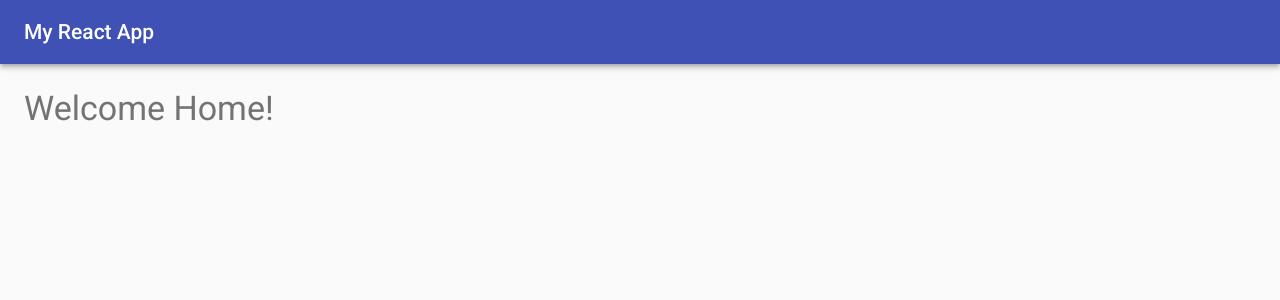
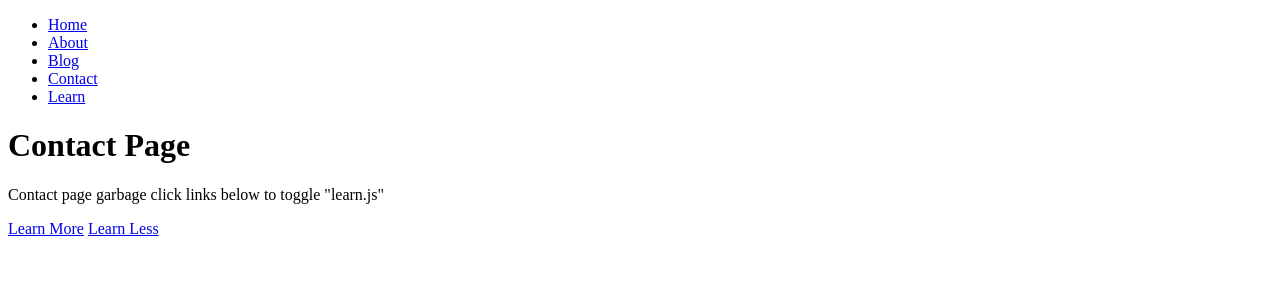
Before and after one commit to Mosjoandy/reactprac, a React (Create React App) app: page /contact in a window 1280 px wide. Shown: the top 300 px of the page. Built offline with nearby package versions, Linux system fonts and the light colour scheme.

Commit message:
react router dom practice

```diff
--- a/package.json
+++ b/package.json
@@ -6,6 +6,7 @@
     "@material-ui/core": "^3.0.3",
     "react": "^16.5.0",
     "react-dom": "^16.5.0",
+    "react-router-dom": "^4.3.1",
     "react-scripts": "1.1.5"
   },
   "scripts": {
--- a/src/App.js
+++ b/src/App.js
@@ -1,26 +1,21 @@
-import React, { Fragment } from 'react';
-import { CssBaseline, withStyles } from '@material-ui/core';
+import React from "react";
+import { BrowserRouter as Router, Route } from "react-router-dom";
+import NavTabs from "./components/NavTabs";
+import Home from "./components/pages/Home";
+import About from "./components/pages/About";
+import Blog from "./components/pages/Blog";
+import Contact from "./components/pages/Contact";
 
-import AppHeader from './components/AppHeader';
-import Home from './pages/Home';
-
-const styles = theme => ({
-  main: {
-    padding: 3 * theme.spacing.unit,
-    [theme.breakpoints.down('xs')]: {
-      padding: 2 * theme.spacing.unit,
-    },
-  },
-});
-
-const App = ({ classes }) => (
-  <Fragment>
-    <CssBaseline />
-    <AppHeader />
-    <main className={classes.main}>
-      <Home />
-    </main>
-  </Fragment>
+const App = () => (
+  <Router>
+    <div>
+      <NavTabs />
+      <Route exact path="/" component={Home} />
+      <Route exact path="/about" component={About} />
+      <Route exact path="/blog" component={Blog} />
+      <Route path="/contact" component={Contact} />
+    </div>
+  </Router>
 );
 
-export default withStyles(styles)(App);
+export default App;
--- a/src/components/AppHeader.js
+++ /dev/null
@@ -1,14 +0,0 @@
-import React from 'react';
-import { AppBar, Toolbar, Typography } from '@material-ui/core';
-
-const AppHeader = () => (
-  <AppBar position="static">
-    <Toolbar>
-      <Typography variant="title" color="inherit">
-        My React App
-      </Typography>
-    </Toolbar>
-  </AppBar>
-);
-
-export default AppHeader;
--- /dev/null
+++ b/src/components/NavTabs.js
@@ -0,0 +1,59 @@
+import React from "react";
+import { Link } from "react-router-dom";
+
+const NavTabs = () => (
+  <ul className="nav nav-tabs">
+    <li className="nav-item">
+      <Link
+        to="/"
+        className={
+          window.location.pathname === "/" ? "nav-link active" : "nav-link"
+        }
+      >
+        Home
+      </Link>
+    </li>
+    <li className="nav-item">
+      <Link
+        to="/about"
+        className={
+          window.location.pathname === "/about" ? "nav-link active" : "nav-link"
+        }
+      >
+        About
+      </Link>
+    </li>
+    <li className="nav-item">
+      <Link
+        to="/blog"
+        className={
+          window.location.pathname === "/blog" ? "nav-link active" : "nav-link"
+        }
+      >
+        Blog
+      </Link>
+    </li>
+    <li className="nav-item">
+      <Link
+        to="/contact"
+        className={
+          window.location.pathname === "/contact" ? "nav-link active" : "nav-link"
+        }
+      >
+        Contact
+      </Link>
+    </li>
+    <li className="nav-item">
+      <Link
+        to="/contact/learn"
+        className={
+          window.location.pathname === "/contact/learn" ? "nav-link active" : "nav-link"
+        }
+      >
+        Learn
+      </Link>
+    </li>
+  </ul>
+);
+
+export default NavTabs;
--- /dev/null
+++ b/src/components/pages/About.js
@@ -0,0 +1,12 @@
+import React from "react";
+
+const About = () => (
+  <div>
+    <h1>About Page</h1>
+    <p>
+      About garbage
+    </p>
+  </div>
+);
+
+export default About;
--- /dev/null
+++ b/src/components/pages/Blog.js
@@ -0,0 +1,12 @@
+import React from "react";
+
+const Blog = () => (
+  <div>
+    <h1>Blog Page</h1>
+    <p>
+      Blog Garbage
+    </p>
+  </div>
+);
+
+export default Blog;
--- /dev/null
+++ b/src/components/pages/Contact.js
@@ -0,0 +1,21 @@
+import React from "react";
+import { Link, Route } from "react-router-dom";
+import Learn from "./Learn";
+
+const Contact = props => (
+  <div>
+    <h1>Contact Page</h1>
+    <p>
+    Contact page garbage click links below to toggle "learn.js"
+    </p>
+    <Link to={`${props.match.url}/learn`} role="button" className="btn btn-link">
+      Learn More
+    </Link>{" "}
+    <Link to="/contact" role="button" className="btn btn-link">
+      Learn Less
+    </Link>
+    <Route exact path={`${props.match.url}/learn`} component={Learn} />
+  </div>
+);
+
+export default Contact;
--- /dev/null
+++ b/src/components/pages/Home.js
@@ -0,0 +1,12 @@
+import React from "react";
+
+const Home = () => (
+  <div>
+    <h1>Home Page</h1>
+    <p>
+   Home page garbage
+    </p>
+  </div>
+);
+
+export default Home;
--- /dev/null
+++ b/src/components/pages/Learn.js
@@ -0,0 +1,12 @@
+import React from "react";
+
+const Learn = () => (
+  <div>
+    <h1 className="text-center">hello</h1>
+    <p>
+     Get learned
+    </p>
+  </div>
+);
+
+export default Learn;
--- a/src/index.js
+++ b/src/index.js
@@ -1,9 +1,5 @@
-import React from 'react';
-import ReactDOM from 'react-dom';
-import App from './App';
-import registerServiceWorker from './registerServiceWorker';
+import React from "react";
+import ReactDOM from "react-dom";
+import App from "./App";
 
-ReactDOM.render(<App />, document.getElementById('root'));
-registerServiceWorker();
-
-if (module.hot) module.hot.accept();
+ReactDOM.render(<App />, document.getElementById("root"));
--- a/src/pages/Home.js
+++ /dev/null
@@ -1,8 +0,0 @@
-import React from 'react';
-import { Typography } from '@material-ui/core';
-
-export default () => (
-    <Typography variant="display1">
-        Welcome Home!
-    </Typography>
-);
--- a/src/registerServiceWorker.js
+++ /dev/null
@@ -1,117 +0,0 @@
-// In production, we register a service worker to serve assets from local cache.
-
-// This lets the app load faster on subsequent visits in production, and gives
-// it offline capabilities. However, it also means that developers (and users)
-// will only see deployed updates on the "N+1" visit to a page, since previously
-// cached resources are updated in the background.
-
-// To learn more about the benefits of this model, read https://goo.gl/KwvDNy.
-// This link also includes instructions on opting out of this behavior.
-
-const isLocalhost = Boolean(
-  window.location.hostname === 'localhost' ||
-    // [::1] is the IPv6 localhost address.
-    window.location.hostname === '[::1]' ||
-    // 127.0.0.1/8 is considered localhost for IPv4.
-    window.location.hostname.match(
-      /^127(?:\.(?:25[0-5]|2[0-4][0-9]|[01]?[0-9][0-9]?)){3}$/
-    )
-);
-
-export default function register() {
-  if (process.env.NODE_ENV === 'production' && 'serviceWorker' in navigator) {
-    // The URL constructor is available in all browsers that support SW.
-    const publicUrl = new URL(process.env.PUBLIC_URL, window.location);
-    if (publicUrl.origin !== window.location.origin) {
-      // Our service worker won't work if PUBLIC_URL is on a different origin
-      // from what our page is served on. This might happen if a CDN is used to
-      // serve assets; see https://github.com/facebookincubator/create-react-app/issues/2374
-      return;
-    }
-
-    window.addEventListener('load', () => {
-      const swUrl = `${process.env.PUBLIC_URL}/service-worker.js`;
-
-      if (isLocalhost) {
-        // This is running on localhost. Lets check if a service worker still exists or not.
-        checkValidServiceWorker(swUrl);
-
-        // Add some additional logging to localhost, pointing developers to the
-        // service worker/PWA documentation.
-        navigator.serviceWorker.ready.then(() => {
-          console.log(
-            'This web app is being served cache-first by a service ' +
-              'worker. To learn more, visit https://goo.gl/SC7cgQ'
-          );
-        });
-      } else {
-        // Is not local host. Just register service worker
-        registerValidSW(swUrl);
-      }
-    });
-  }
-}
-
-function registerValidSW(swUrl) {
-  navigator.serviceWorker
-    .register(swUrl)
-    .then(registration => {
-      registration.onupdatefound = () => {
-        const installingWorker = registration.installing;
-        installingWorker.onstatechange = () => {
-          if (installingWorker.state === 'installed') {
-            if (navigator.serviceWorker.controller) {
-              // At this point, the old content will have been purged and
-              // the fresh content will have been added to the cache.
-              // It's the perfect time to display a "New content is
-              // available; please refresh." message in your web app.
-              console.log('New content is available; please refresh.');
-            } else {
-              // At this point, everything has been precached.
-              // It's the perfect time to display a
-              // "Content is cached for offline use." message.
-              console.log('Content is cached for offline use.');
-            }
-          }
-        };
-      };
-    })
-    .catch(error => {
-      console.error('Error during service worker registration:', error);
-    });
-}
-
-function checkValidServiceWorker(swUrl) {
-  // Check if the service worker can be found. If it can't reload the page.
-  fetch(swUrl)
-    .then(response => {
-      // Ensure service worker exists, and that we really are getting a JS file.
-      if (
-        response.status === 404 ||
-        response.headers.get('content-type').indexOf('javascript') === -1
-      ) {
-        // No service worker found. Probably a different app. Reload the page.
-        navigator.serviceWorker.ready.then(registration => {
-          registration.unregister().then(() => {
-            window.location.reload();
-          });
-        });
-      } else {
-        // Service worker found. Proceed as normal.
-        registerValidSW(swUrl);
-      }
-    })
-    .catch(() => {
-      console.log(
-        'No internet connection found. App is running in offline mode.'
-      );
-    });
-}
-
-export function unregister() {
-  if ('serviceWorker' in navigator) {
-    navigator.serviceWorker.ready.then(registration => {
-      registration.unregister();
-    });
-  }
-}
```
Also changed, not shown: 2 other files (tests, documents, lock files or other folders).
